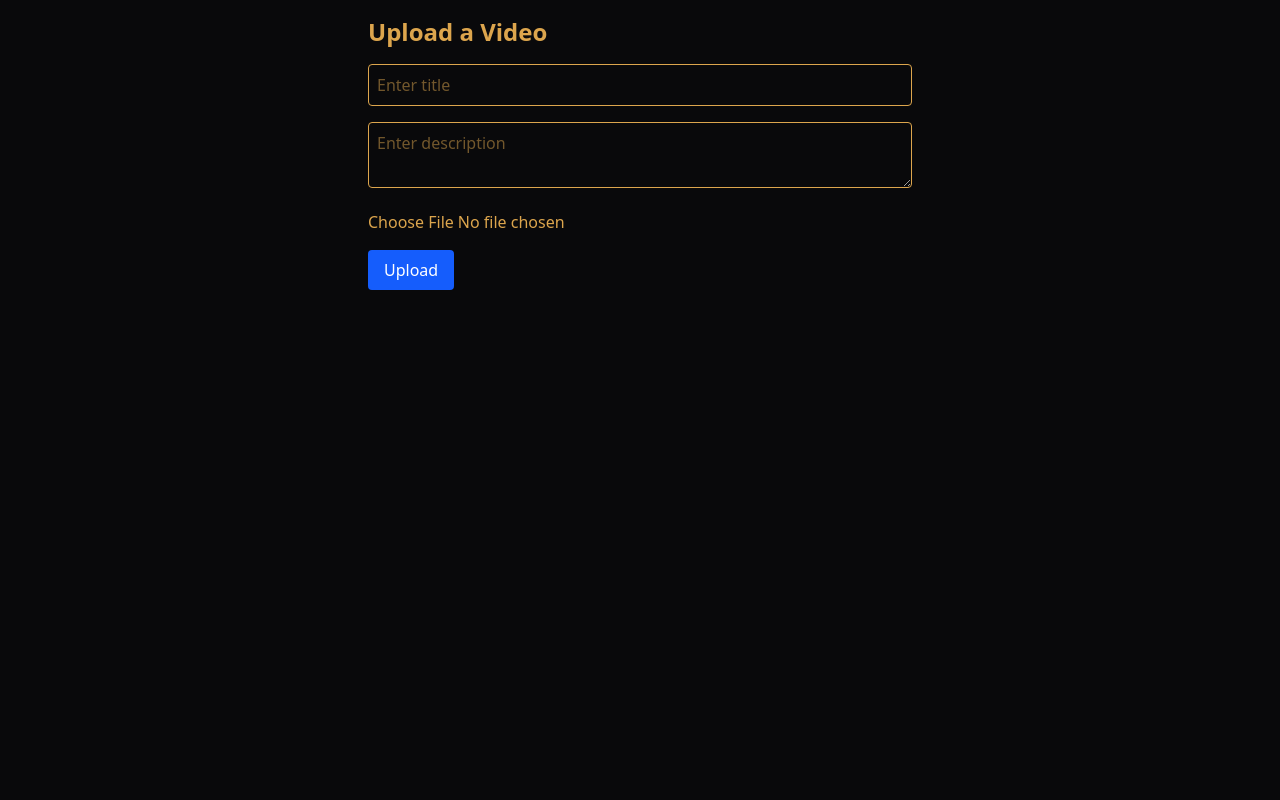
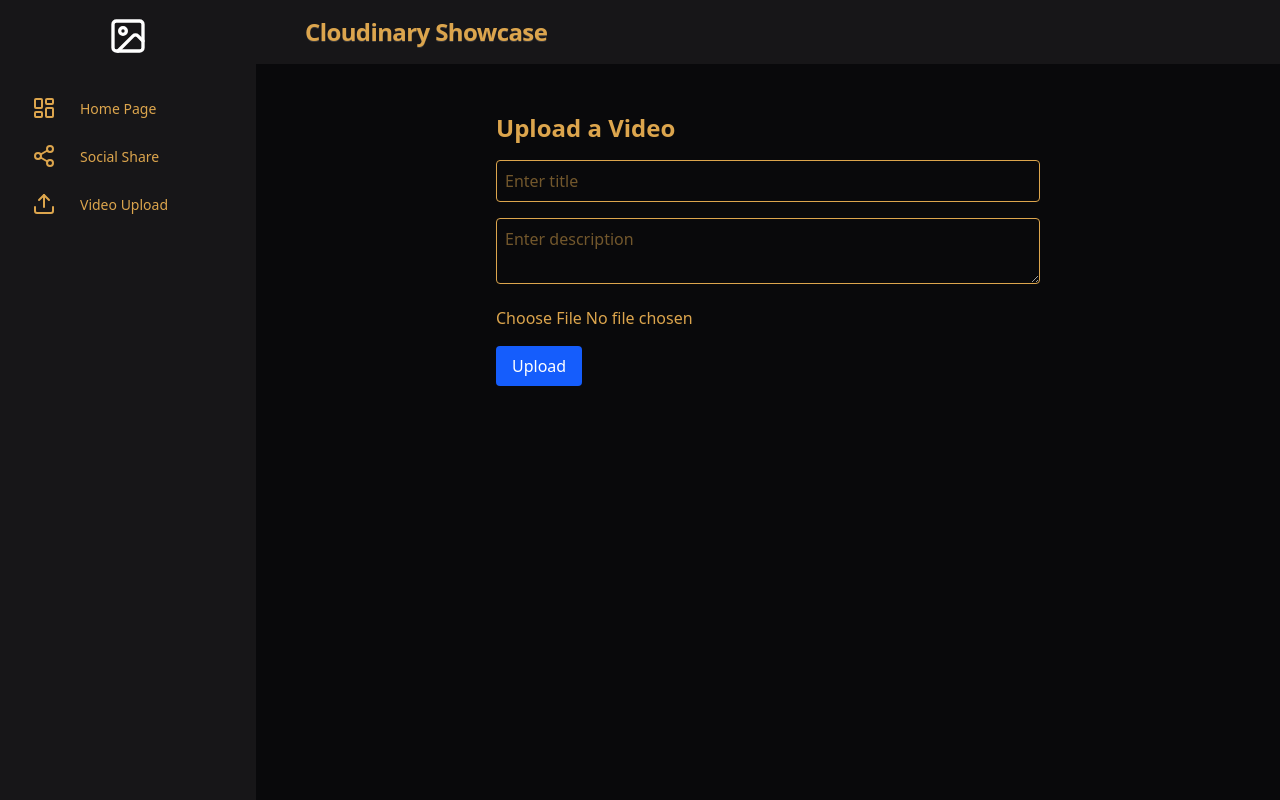
Before and after one commit to Sohaibkundi2/FrameFlow, a Next.js app: page /video-share in a window 1280 px wide. Built offline with nearby package versions, Linux system fonts and the light colour scheme; no server answers.

Commit message:
Add Home, Layout components

```diff
--- /dev/null
+++ b/src/app/(app)/home/page.tsx
@@ -0,0 +1,75 @@
+"use client"
+import React, {useState, useEffect, useCallback} from 'react'
+import axios from 'axios'
+import VideoCard from '@/app/compunents/VideoCard'
+import { Video } from '../../../../types'
+function Home() {
+    const [videos, setVideos] = useState<Video[]>([])
+    const [loading, setLoading] = useState(true)
+    const [error, setError] = useState<string | null>(null)
+
+    const fetchVideos = useCallback(async () => {
+        try {
+            const response = await axios.get("/api/videos")
+            if(Array.isArray(response.data)) {
+                setVideos(response.data)
+            } else {
+                throw new Error(" Unexpected response format");
+
+            }
+        } catch (error) {
+            console.log(error);
+            setError("Failed to fetch videos")
+
+        } finally {
+            setLoading(false)
+        }
+    }, [])
+
+    useEffect(() => {
+        fetchVideos()
+    }, [fetchVideos])
+
+    const handleDownload = useCallback((url: string, title: string) => {
+        () => {
+            const link = document.createElement("a");
+            link.href = url;
+            link.setAttribute("download", `${title}.mp4`);
+            link.setAttribute("target", "_blank");
+            document.body.appendChild(link);
+            link.click();
+            document.body.removeChild(link);
+
+        }
+
+    }, [])
+
+    if(loading){
+        return <div>Loading...</div>
+    }
+
+    return (
+        <div className="container mx-auto p-4">
+          <h1 className="text-2xl font-bold mb-4">Videos</h1>
+          {videos.length === 0 ? (
+            <div className="text-center text-lg text-gray-500">
+              No videos available
+            </div>
+          ) : (
+            <div className="grid grid-cols-1 sm:grid-cols-2 lg:grid-cols-3 gap-6">
+              {
+                videos.map((video) => (
+                    <VideoCard
+                        key={video.id}
+                        video={video}
+                        onDownload={handleDownload}
+                    />
+                ))
+              }
+            </div>
+          )}
+        </div>
+      );
+}
+
+export default Home
--- /dev/null
+++ b/src/app/(app)/layout.tsx
@@ -0,0 +1,142 @@
+"use client";
+
+import React, { useState } from "react";
+import Link from "next/link";
+import { usePathname, useRouter } from "next/navigation";
+import { useClerk, useUser } from "@clerk/nextjs";
+import {
+  LogOutIcon,
+  MenuIcon,
+  LayoutDashboardIcon,
+  Share2Icon,
+  UploadIcon,
+  ImageIcon,
+} from "lucide-react";
+
+const sidebarItems = [
+  { href: "/home", icon: LayoutDashboardIcon, label: "Home Page" },
+  { href: "/social-share", icon: Share2Icon, label: "Social Share" },
+  { href: "/video-upload", icon: UploadIcon, label: "Video Upload" },
+];
+
+export default function AppLayout({
+  children,
+}: Readonly<{
+  children: React.ReactNode;
+}>) {
+  const [sidebarOpen, setSidebarOpen] = useState(false);
+  const pathname = usePathname();
+  const router = useRouter();
+  const { signOut } = useClerk();
+  const { user } = useUser();
+
+  const handleLogoClick = () => {
+    router.push("/");
+  };
+
+  const handleSignOut = async () => {
+    await signOut();
+  };
+
+  return (
+    <div className="drawer lg:drawer-open">
+      <input
+        id="sidebar-drawer"
+        type="checkbox"
+        className="drawer-toggle"
+        checked={sidebarOpen}
+        onChange={() => setSidebarOpen(!sidebarOpen)}
+      />
+      <div className="drawer-content flex flex-col">
+        {/* Navbar */}
+        <header className="w-full bg-base-200">
+          <div className="navbar max-w-7xl mx-auto px-4 sm:px-6 lg:px-8">
+            <div className="flex-none lg:hidden">
+              <label
+                htmlFor="sidebar-drawer"
+                className="btn btn-square btn-ghost drawer-button"
+              >
+                <MenuIcon />
+              </label>
+            </div>
+            <div className="flex-1">
+              <Link href="/" onClick={handleLogoClick}>
+                <div className="btn btn-ghost normal-case text-2xl font-bold tracking-tight cursor-pointer">
+                  Cloudinary Showcase
+                </div>
+              </Link>
+            </div>
+            <div className="flex-none flex items-center space-x-4">
+              {user && (
+                <>
+                  <div className="avatar">
+                    <div className="w-8 h-8 rounded-full">
+                      <img
+                        src={user.imageUrl}
+                        alt={
+                          user.username || user.emailAddresses[0].emailAddress
+                        }
+                      />
+                    </div>
+                  </div>
+                  <span className="text-sm truncate max-w-xs lg:max-w-md">
+                    {user.username || user.emailAddresses[0].emailAddress}
+                  </span>
+                  <button
+                    onClick={handleSignOut}
+                    className="btn btn-ghost btn-circle"
+                  >
+                    <LogOutIcon className="h-6 w-6" />
+                  </button>
+                </>
+              )}
+            </div>
+          </div>
+        </header>
+        {/* Page content */}
+        <main className="flex-grow">
+          <div className="max-w-7xl mx-auto w-full px-4 sm:px-6 lg:px-8 my-8">
+            {children}
+          </div>
+        </main>
+      </div>
+      <div className="drawer-side">
+        <label htmlFor="sidebar-drawer" className="drawer-overlay"></label>
+        <aside className="bg-base-200 w-64 h-full flex flex-col">
+          <div className="flex items-center justify-center py-4">
+            <ImageIcon className="w-10 h-10 text-primary" />
+          </div>
+          <ul className="menu p-4 w-full text-base-content flex-grow">
+            {sidebarItems.map((item) => (
+              <li key={item.href} className="mb-2">
+                <Link
+                  href={item.href}
+                  className={`flex items-center space-x-4 px-4 py-2 rounded-lg ${
+                    pathname === item.href
+                      ? "bg-primary text-white"
+                      : "hover:bg-base-300"
+                  }`}
+                  onClick={() => setSidebarOpen(false)}
+                >
+                  <item.icon className="w-6 h-6" />
+                  <span>{item.label}</span>
+                </Link>
+              </li>
+            ))}
+          </ul>
+          {user && (
+            <div className="p-4">
+              <button
+                onClick={handleSignOut}
+                className="btn btn-outline btn-error w-full"
+              >
+                <LogOutIcon className="mr-2 h-5 w-5" />
+                Sign Out
+              </button>
+            </div>
+          )}
+        </aside>
+      </div>
+    </div>
+  );
+}
--- a/src/app/compunents/VideoCard.tsx
+++ b/src/app/compunents/VideoCard.tsx
@@ -4,12 +4,11 @@
 import dayjs from 'dayjs';
 import realtiveTime from "dayjs/plugin/relativeTime"
 import {filesize} from "filesize"
-// import video from '@prisma/client'
-import { video } from '../../../generated/prisma';
+import { Video } from '../../../types'
 dayjs.extend(realtiveTime)
 
 interface VideoCardProps {
-    video:video;
+    video:Video;
     onDownload: (url: string, title: string) => void;
 }
 
--- /dev/null
+++ b/types/index.ts
@@ -0,0 +1,11 @@
+export interface Video {
+    id: string
+    title: string
+    description: string
+    publicID: string
+    originalSize: number
+    compressedSize: number
+    duration: number
+    createdAt: Date
+    updatedAt: Date
+}
```
Also changed, not shown: src/app/(app)/social-share/page.tsx (renamed from src/app/social-share/page.tsx), src/app/(app)/video-share/page.tsx (renamed from src/app/video-share/page.tsx), src/app/home/page.tsx (deleted).
